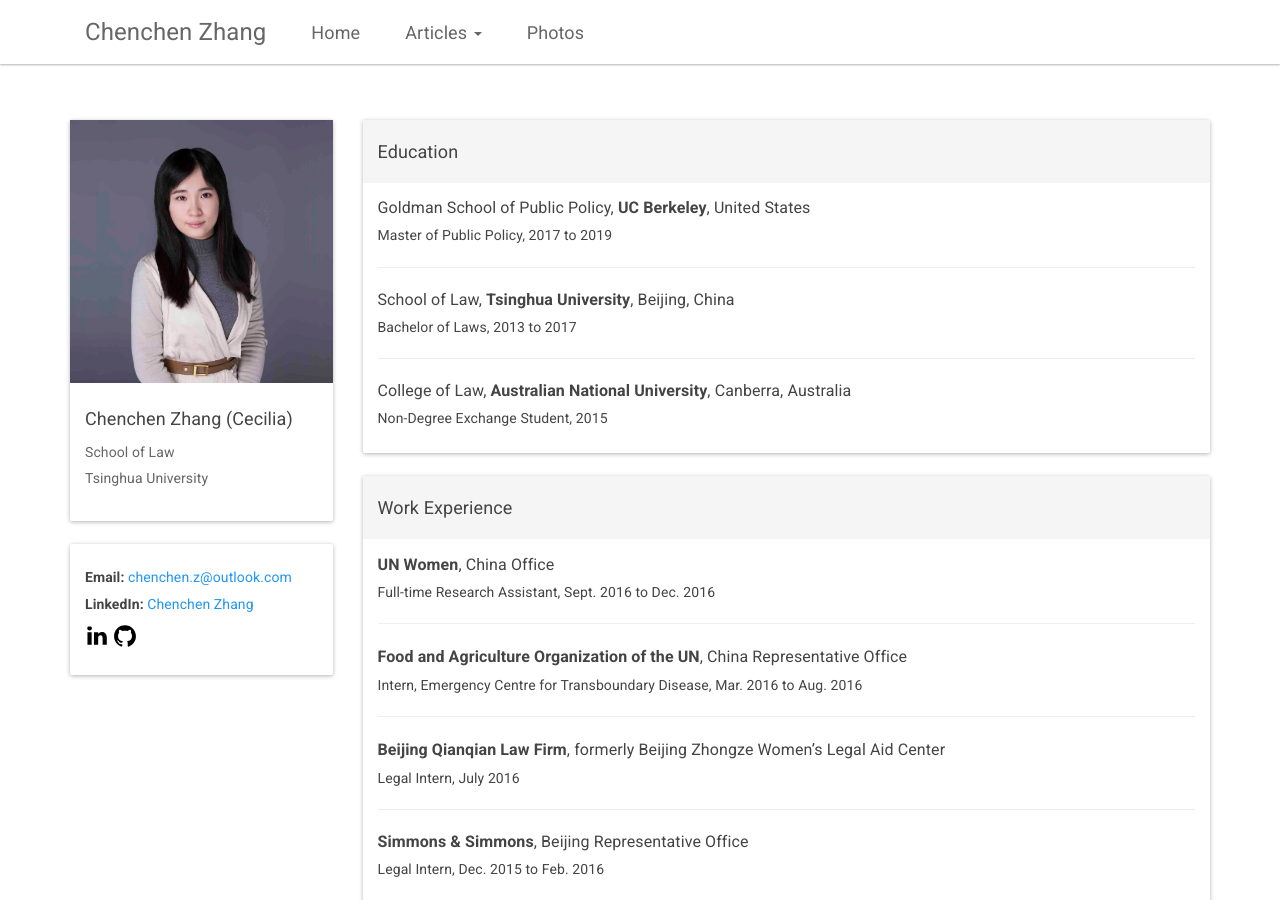
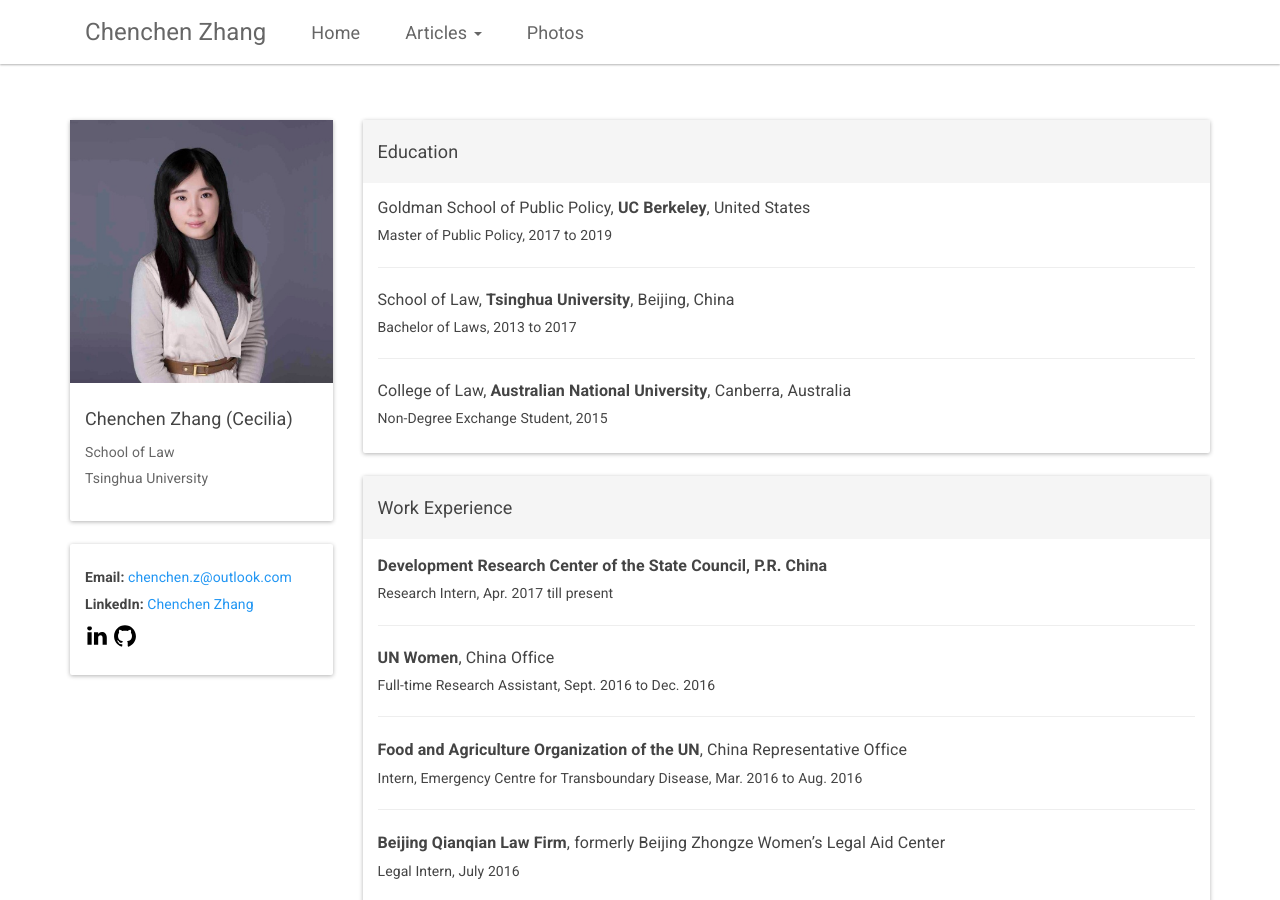
Before and after one commit to CeciliaZhang/-CeciliaZhang-.github-io, a Jekyll site: the page built from index.html, in a window 1280 px wide and 900 px high. Built offline with Jekyll 4.4.1, drawn with Linux system fonts in a browser that asks for light colours; nearby versions of some CDN libraries.

Commit message:
Update experiences.html

```diff
--- a/_includes/experiences.html
+++ b/_includes/experiences.html
@@ -3,6 +3,9 @@
         <h4>Work Experience</h4>
     </div>
     <div class="panel-body" style="padding-top: 5px;">
+        <h5 style="line-height: 120%;"><b>Development Research Center of the State Council, P.R. China</b></h5>
+        <h6>Research Intern, Apr. 2017 till present</h6>
+        <hr/>
         <h5><b>UN Women</b>, China Office</h5>
         <h6>Full-time Research Assistant, Sept. 2016 to Dec. 2016</h6>
         <hr/>
```
